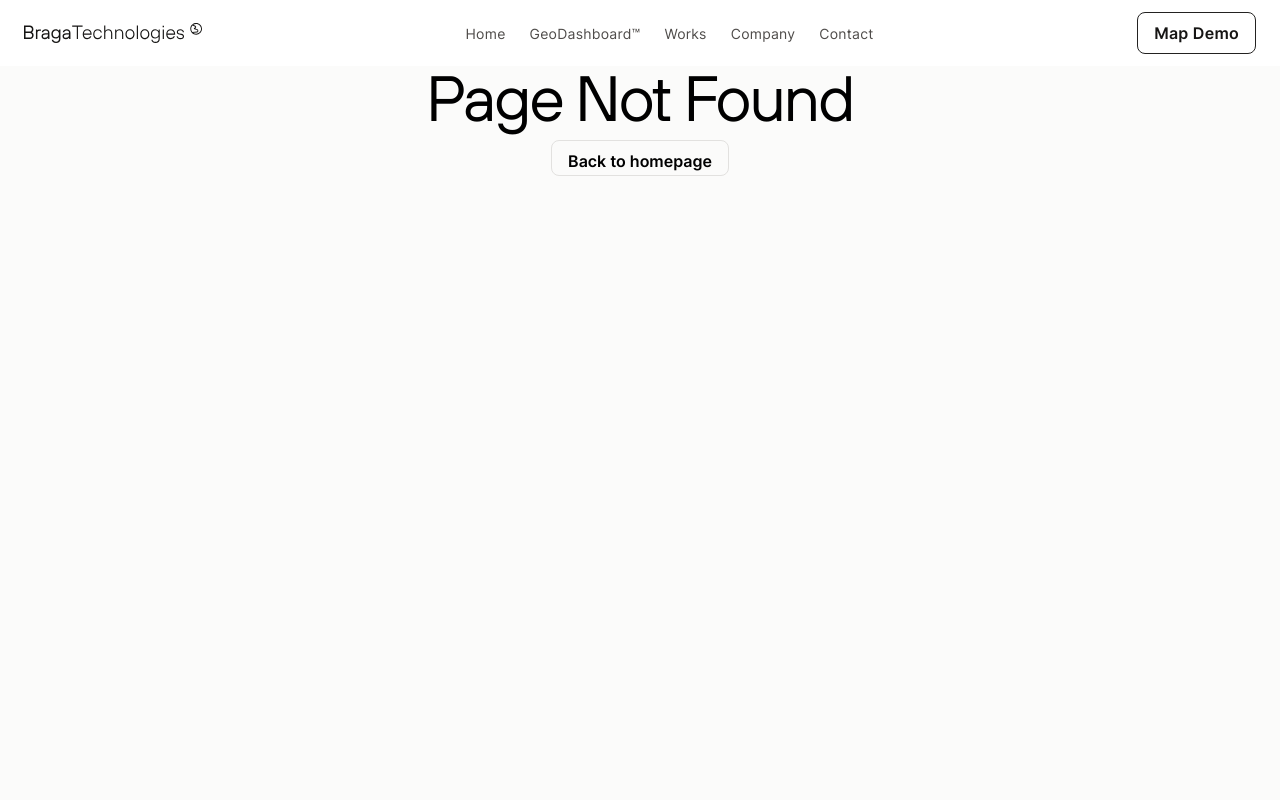
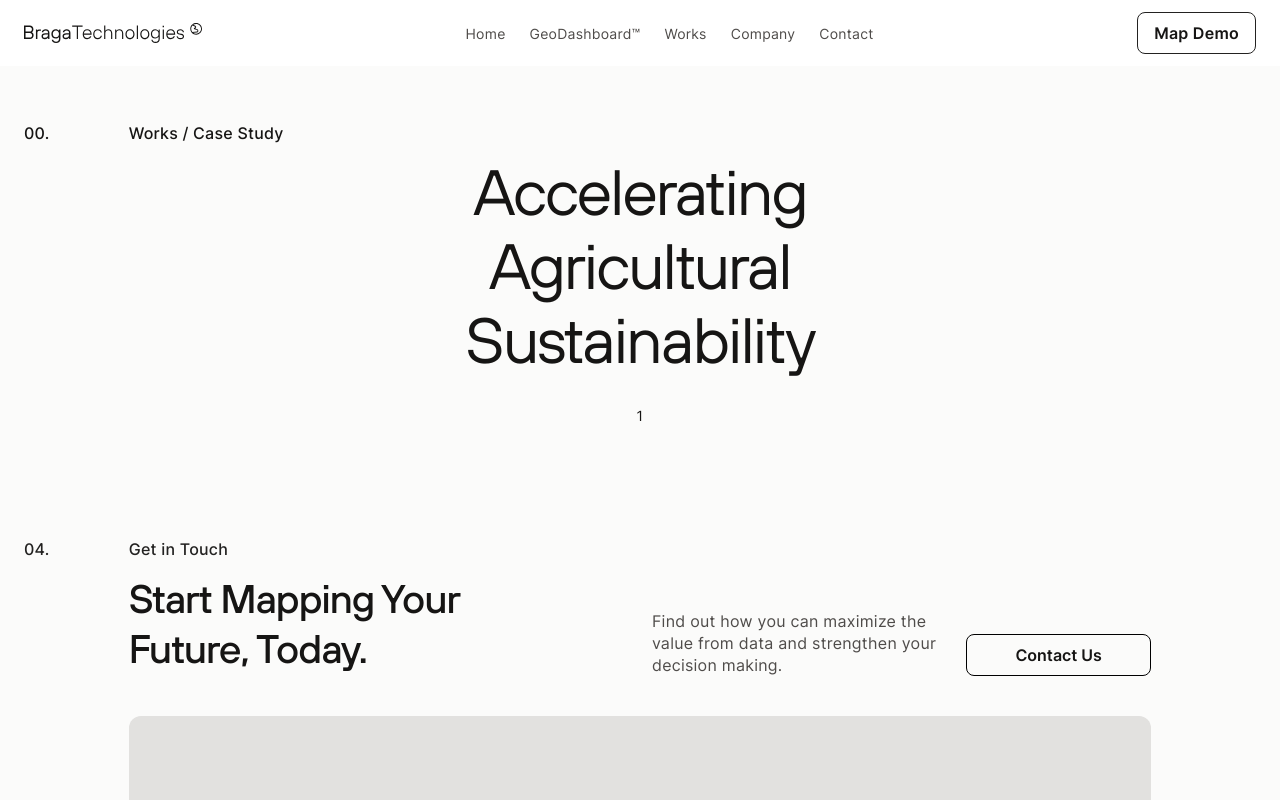
Before and after one commit to FelineJTD/braga-technologies-main-site, a Next.js app: page /works/casestudy/1 in a window 1280 px wide. Before the commit this address had no page. Shown: the top 800 px of the page. Built offline with nearby package versions, Linux system fonts and the light colour scheme.

Commit message:
add case study page

```diff
--- /dev/null
+++ b/pages/works/casestudy/[title].js
@@ -0,0 +1,33 @@
+import Head from 'next/head'
+import { useState, useEffect } from 'react'
+import { useRouter } from 'next/router'
+import GetInTouch from '../../../components/get-in-touch-section';
+
+export default function Works() {
+  const router = useRouter();
+  const { title } = router.query;
+
+  return (
+    <div>
+      <Head>
+        <title>BragaTechnologies</title>
+        <meta name="description" content="Braga Technologies brings Location Insight to help industries and organizations alike in assets monitoring, fleet management, campaign optimation, and more." key="description"/>
+        <meta name="keywords" content="Braga Technologies, Braga GeoDashboard, GeoDashboard, GIS, GIS Indonesia, WEBGIS, geospatial services, Bandung technology services" key="keywords"/>
+      </Head>
+
+      <main className='text-gray-900 bg-gray-50 w-full'>
+        {/* 00 */}
+        <section className='whiteBG'>
+          <p className='bold mb-4'>00.</p>
+          <p className='col-span-4 mb-4 bold'>Works / Case Study</p>
+          <h1 className='row-start-2 col-start-4 col-span-6 text-center mb-6'>Accelerating Agricultural Sustainability</h1>
+          <p className='col-start-5 col-span-4 text-center text-sm'>{title}</p>
+
+
+        </section>
+
+        <GetInTouch number='04.' />
+      </main>
+    </div>
+  )
+}
```
